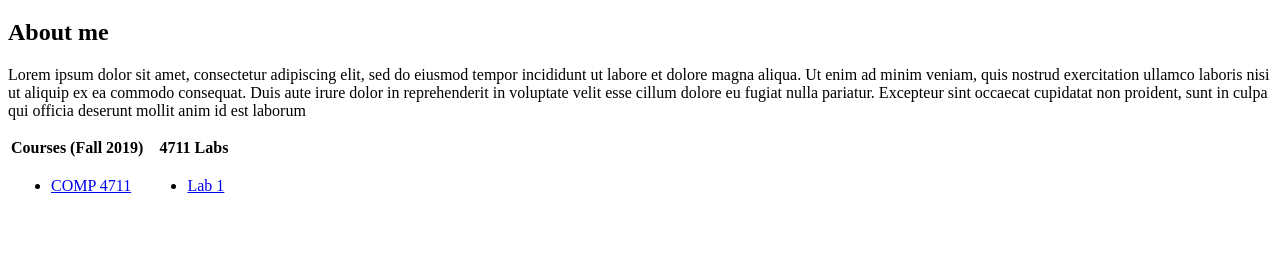
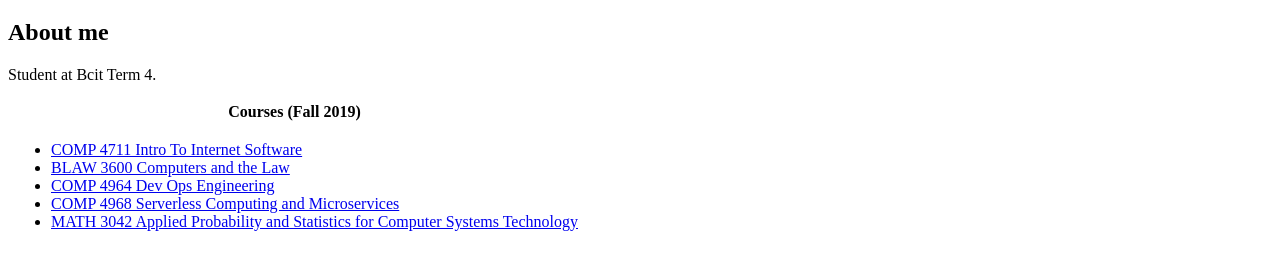
Before and after one commit to harpreetbrar1/A01043750.io, a plain HTML site: page index.html in a window 1280 px wide. Shown: the part 61-330 px from the top of the page. Drawn offline with Linux system fonts and the light colour scheme; a script that the page names is missing.

Commit message:
Final Commit Lab 1

```diff
--- a/index.html
+++ b/index.html
@@ -11,31 +11,35 @@
 </h1>
 <h2>About me</h2>
 <p>
-    Lorem ipsum dolor sit amet, consectetur adipiscing elit, sed do eiusmod tempor incididunt ut labore et dolore magna aliqua.
-    Ut enim ad minim veniam, quis nostrud exercitation ullamco laboris nisi ut aliquip ex ea commodo consequat.
-    Duis aute irure dolor in reprehenderit in voluptate velit esse cillum dolore eu fugiat nulla pariatur.
-    Excepteur sint occaecat cupidatat non proident, sunt in culpa qui officia deserunt mollit anim id est laborum
+   Student at Bcit Term 4.
 </p>
 <table>
     <tr>
         <th>Courses (Fall 2019)</th>
-        <th>&#160;&#160;&#160;4711 Labs</th>
+        <th>&#160;&#160;&#160;</th>
     </tr>
     <tr>
         <td>
             <ul>
                 <li>
-                    <a rel="noopener" href="https://www.bcit.ca/study/outlines/20193035498">COMP 4711</a>
+                    <a rel="noopener" href="https://www.bcit.ca/study/outlines/20193035498">COMP 4711 Intro To Internet Software</a>
                 </li>
+                <li>
+                    <a rel="noopener" href="https://www.bcit.ca/study/outlines/20193035493">BLAW 3600 Computers and the Law</a>
+                </li>
+                <li>
+                    <a rel="noopener" href="https://www.bcit.ca/study/outlines/20193043982">COMP 4964 Dev Ops Engineering </a>
+                </li>
+                <li>
+                    <a rel="noopener" href="https://www.bcit.ca/study/outlines/20193043983">COMP 4968 Serverless Computing and Microservices</a>
+                </li>
+                <li>
+                    <a rel="noopener" href="https://www.bcit.ca/study/outlines/20193045353">MATH 3042 Applied Probability and Statistics for Computer Systems Technology</a>
+                </li>
+
             </ul>
         </td>
-        <td>
-            <ul>
-                <li>
-                    <a rel="noopener" href="#">Lab 1</a>
-                </li>
-            </ul>
-        </td>
+
     </tr>
 </table>
 
```
